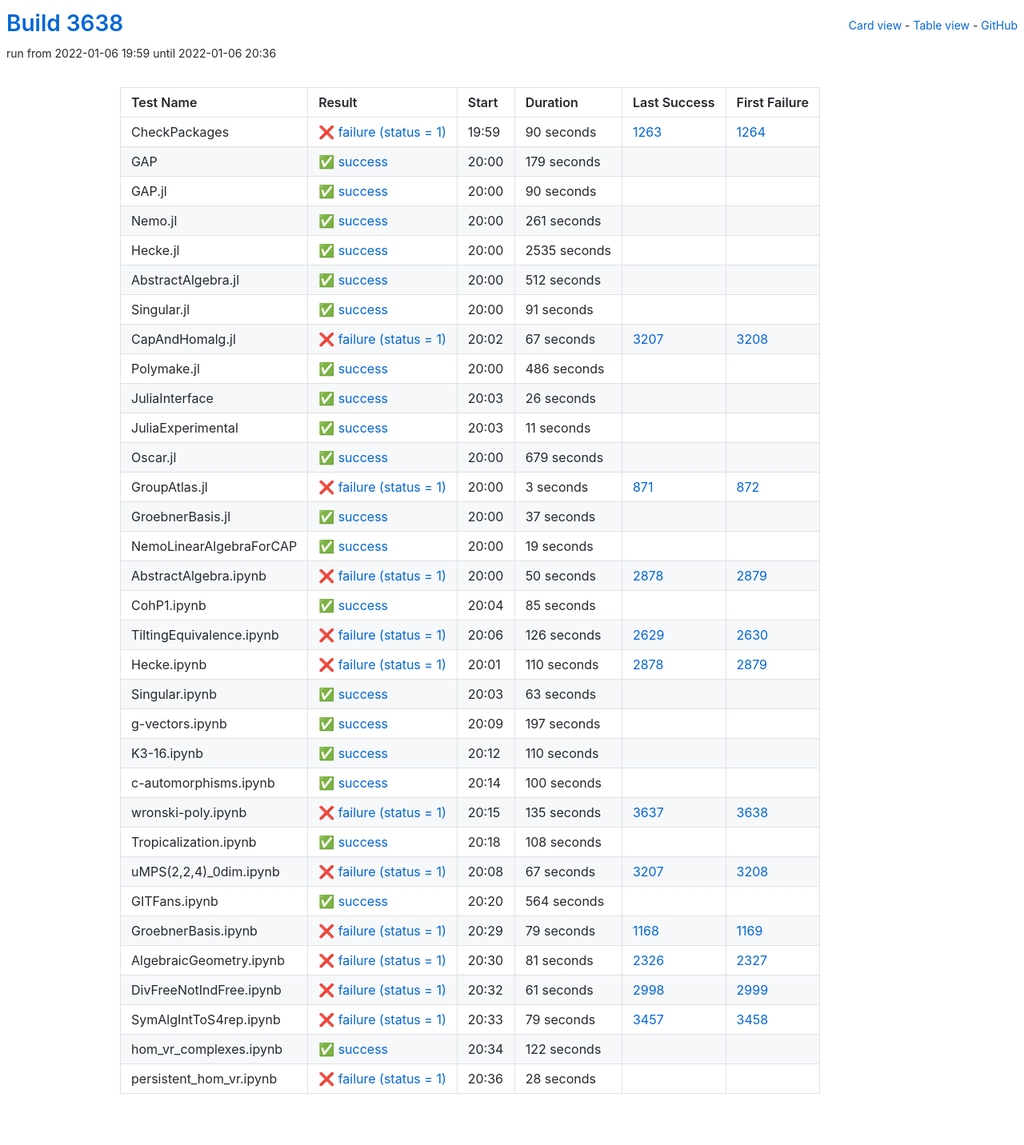
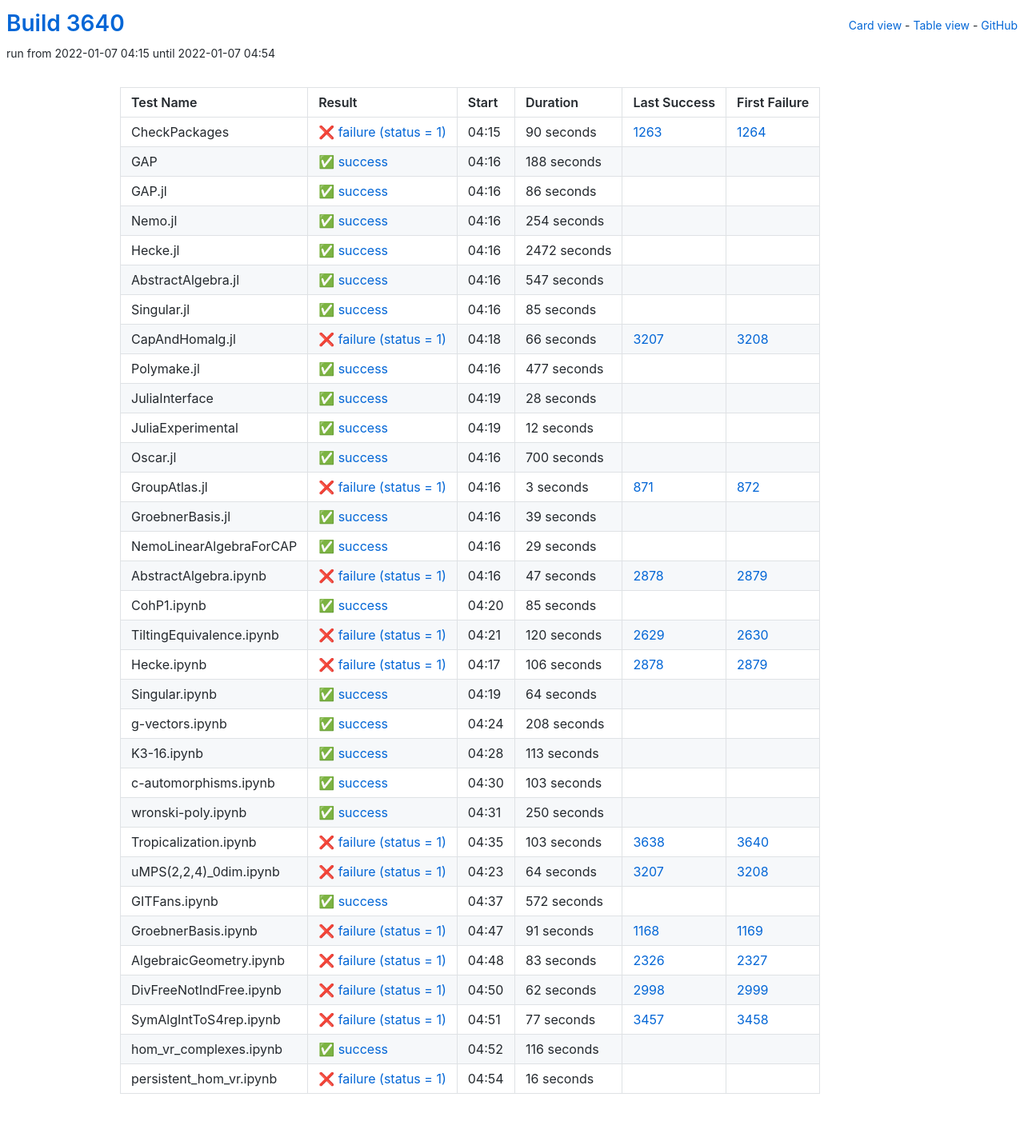
Before and after one commit to oscar-system/oscar-ci-status-stable, a Jekyll site: the page built from table.html, in a window 1280 px wide. Shown: the whole page at 80% size. Built offline with Jekyll 4.4.1, drawn with Linux system fonts in a browser that asks for light colours.

Commit message:
Build #3640

```diff
--- a/_data/ci.yml
+++ b/_data/ci.yml
@@ -1,6 +1,6 @@
 ---
-build: 3638
-build_url: https://oscarci.mathematik.uni-kl.de/job/oscar-stable/3638/
+build: 3640
+build_url: https://oscarci.mathematik.uni-kl.de/job/oscar-stable/3640/
 job: oscar-stable
 organization: oscar-system
 repo: oscar-ci-status-stable
@@ -8,8 +8,8 @@ repourl: https://github.com/oscar-system/oscar-ci-status-stable
 tests:
 - name: CheckPackages
   id: checkpackages
-  log: https://oscarci.mathematik.uni-kl.de/job/oscar-stable/3638/artifact/logs/build-3638/CheckPackages.log
-  start: 2022-01-06 19:59
+  log: https://oscarci.mathematik.uni-kl.de/job/oscar-stable/3640/artifact/logs/build-3640/CheckPackages.log
+  start: 2022-01-07 04:15
   success: false
   exitcode: 1
   status: failure
@@ -20,140 +20,140 @@ tests:
   first_failure_url: https://oscarci.mathematik.uni-kl.de/job/oscar-stable/1264/
 - name: GAP
   id: gap
-  log: https://oscarci.mathematik.uni-kl.de/job/oscar-stable/3638/artifact/logs/build-3638/GAP.log
-  start: 2022-01-06 20:00
+  log: https://oscarci.mathematik.uni-kl.de/job/oscar-stable/3640/artifact/logs/build-3640/GAP.log
+  start: 2022-01-07 04:16
   success: true
   exitcode: 0
   status: success
-  duration: 179
+  duration: 188
   last_success: false
   last_success_url:
   first_failure: false
   first_failure_url:
 - name: GAP.jl
   id: gap-jl
-  log: https://oscarci.mathematik.uni-kl.de/job/oscar-stable/3638/artifact/logs/build-3638/GAP.jl.log
-  start: 2022-01-06 20:00
+  log: https://oscarci.mathematik.uni-kl.de/job/oscar-stable/3640/artifact/logs/build-3640/GAP.jl.log
+  start: 2022-01-07 04:16
   success: true
   exitcode: 0
   status: success
-  duration: 90
+  duration: 86
   last_success: false
   last_success_url:
   first_failure: false
   first_failure_url:
 - name: Nemo.jl
   id: nemo-jl
-  log: https://oscarci.mathematik.uni-kl.de/job/oscar-stable/3638/artifact/logs/build-3638/Nemo.jl.log
-  start: 2022-01-06 20:00
+  log: https://oscarci.mathematik.uni-kl.de/job/oscar-stable/3640/artifact/logs/build-3640/Nemo.jl.log
+  start: 2022-01-07 04:16
   success: true
   exitcode: 0
   status: success
-  duration: 261
+  duration: 254
   last_success: false
   last_success_url:
   first_failure: false
   first_failure_url:
 - name: Hecke.jl
   id: hecke-jl
-  log: https://oscarci.mathematik.uni-kl.de/job/oscar-stable/3638/artifact/logs/build-3638/Hecke.jl.log
-  start: 2022-01-06 20:00
+  log: https://oscarci.mathematik.uni-kl.de/job/oscar-stable/3640/artifact/logs/build-3640/Hecke.jl.log
+  start: 2022-01-07 04:16
   success: true
   exitcode: 0
   status: success
-  duration: 2535
+  duration: 2472
   last_success: false
   last_success_url:
   first_failure: false
   first_failure_url:
 - name: AbstractAlgebra.jl
   id: abstractalgebra-jl
-  log: https://oscarci.mathematik.uni-kl.de/job/oscar-stable/3638/artifact/logs/build-3638/AbstractAlgebra.jl.log
-  start: 2022-01-06 20:00
+  log: https://oscarci.mathematik.uni-kl.de/job/oscar-stable/3640/artifact/logs/build-3640/AbstractAlgebra.jl.log
+  start: 2022-01-07 04:16
   success: true
   exitcode: 0
   status: success
-  duration: 512
+  duration: 547
   last_success: false
   last_success_url:
   first_failure: false
   first_failure_url:
 - name: Singular.jl
   id: singular-jl
-  log: https://oscarci.mathematik.uni-kl.de/job/oscar-stable/3638/artifact/logs/build-3638/Singular.jl.log
-  start: 2022-01-06 20:00
+  log: https://oscarci.mathematik.uni-kl.de/job/oscar-stable/3640/artifact/logs/build-3640/Singular.jl.log
+  start: 2022-01-07 04:16
   success: true
   exitcode: 0
   status: success
-  duration: 91
+  duration: 85
   last_success: false
   last_success_url:
   first_failure: false
   first_failure_url:
 - name: CapAndHomalg.jl
   id: capandhomalg-jl
-  log: https://oscarci.mathematik.uni-kl.de/job/oscar-stable/3638/artifact/logs/build-3638/CapAndHomalg.jl.log
-  start: 2022-01-06 20:02
+  log: https://oscarci.mathematik.uni-kl.de/job/oscar-stable/3640/artifact/logs/build-3640/CapAndHomalg.jl.log
+  start: 2022-01-07 04:18
   success: false
   exitcode: 1
   status: failure
-  duration: 67
+  duration: 66
   last_success: 3207
   last_success_url: https://oscarci.mathematik.uni-kl.de/job/oscar-stable/3207/
   first_failure: 3208
   first_failure_url: https://oscarci.mathematik.uni-kl.de/job/oscar-stable/3208/
 - name: Polymake.jl
   id: polymake-jl
-  log: https://oscarci.mathematik.uni-kl.de/job/oscar-stable/3638/artifact/logs/build-3638/Polymake.jl.log
-  start: 2022-01-06 20:00
+  log: https://oscarci.mathematik.uni-kl.de/job/oscar-stable/3640/artifact/logs/build-3640/Polymake.jl.log
+  start: 2022-01-07 04:16
   success: true
   exitcode: 0
   status: success
-  duration: 486
+  duration: 477
   last_success: false
   last_success_url:
   first_failure: false
   first_failure_url:
 - name: JuliaInterface
   id: juliainterface
-  log: https://oscarci.mathematik.uni-kl.de/job/oscar-stable/3638/artifact/logs/build-3638/JuliaInterface.log
-  start: 2022-01-06 20:03
+  log: https://oscarci.mathematik.uni-kl.de/job/oscar-stable/3640/artifact/logs/build-3640/JuliaInterface.log
+  start: 2022-01-07 04:19
   success: true
   exitcode: 0
   status: success
-  duration: 26
+  duration: 28
   last_success: false
   last_success_url:
   first_failure: false
   first_failure_url:
 - name: JuliaExperimental
   id: juliaexperimental
-  log: https://oscarci.mathematik.uni-kl.de/job/oscar-stable/3638/artifact/logs/build-3638/JuliaExperimental.log
-  start: 2022-01-06 20:03
+  log: https://oscarci.mathematik.uni-kl.de/job/oscar-stable/3640/artifact/logs/build-3640/JuliaExperimental.log
+  start: 2022-01-07 04:19
   success: true
   exitcode: 0
   status: success
-  duration: 11
+  duration: 12
   last_success: false
   last_success_url:
   first_failure: false
   first_failure_url:
 - name: Oscar.jl
   id: oscar-jl
-  log: https://oscarci.mathematik.uni-kl.de/job/oscar-stable/3638/artifact/logs/build-3638/Oscar.jl.log
-  start: 2022-01-06 20:00
+  log: https://oscarci.mathematik.uni-kl.de/job/oscar-stable/3640/artifact/logs/build-3640/Oscar.jl.log
+  start: 2022-01-07 04:16
   success: true
   exitcode: 0
   status: success
-  duration: 679
+  duration: 700
   last_success: false
   last_success_url:
   first_failure: false
   first_failure_url:
 - name: GroupAtlas.jl
   id: groupatlas-jl
-  log: https://oscarci.mathematik.uni-kl.de/job/oscar-stable/3638/artifact/logs/build-3638/GroupAtlas.jl.log
-  start: 2022-01-06 20:00
+  log: https://oscarci.mathematik.uni-kl.de/job/oscar-stable/3640/artifact/logs/build-3640/GroupAtlas.jl.log
+  start: 2022-01-07 04:16
   success: false
   exitcode: 1
   status: failure
@@ -164,44 +164,44 @@ tests:
   first_failure_url: https://oscarci.mathematik.uni-kl.de/job/oscar-stable/872/
 - name: GroebnerBasis.jl
   id: groebnerbasis-jl
-  log: https://oscarci.mathematik.uni-kl.de/job/oscar-stable/3638/artifact/logs/build-3638/GroebnerBasis.jl.log
-  start: 2022-01-06 20:00
+  log: https://oscarci.mathematik.uni-kl.de/job/oscar-stable/3640/artifact/logs/build-3640/GroebnerBasis.jl.log
+  start: 2022-01-07 04:16
   success: true
   exitcode: 0
   status: success
-  duration: 37
+  duration: 39
   last_success: false
   last_success_url:
   first_failure: false
   first_failure_url:
 - name: NemoLinearAlgebraForCAP
   id: nemolinearalgebraforcap
-  log: https://oscarci.mathematik.uni-kl.de/job/oscar-stable/3638/artifact/logs/build-3638/NemoLinearAlgebraForCAP.log
-  start: 2022-01-06 20:00
+  log: https://oscarci.mathematik.uni-kl.de/job/oscar-stable/3640/artifact/logs/build-3640/NemoLinearAlgebraForCAP.log
+  start: 2022-01-07 04:16
   success: true
   exitcode: 0
   status: success
-  duration: 19
+  duration: 29
   last_success: false
   last_success_url:
   first_failure: false
   first_failure_url:
 - name: AbstractAlgebra.ipynb
   id: abstractalgebra-ipynb
-  log: https://oscarci.mathematik.uni-kl.de/job/oscar-stable/3638/artifact/logs/build-3638/AbstractAlgebra.ipynb.log
-  start: 2022-01-06 20:00
+  log: https://oscarci.mathematik.uni-kl.de/job/oscar-stable/3640/artifact/logs/build-3640/AbstractAlgebra.ipynb.log
+  start: 2022-01-07 04:16
   success: false
   exitcode: 1
   status: failure
-  duration: 50
+  duration: 47
   last_success: 2878
   last_success_url: https://oscarci.mathematik.uni-kl.de/job/oscar-stable/2878/
   first_failure: 2879
   first_failure_url: https://oscarci.mathematik.uni-kl.de/job/oscar-stable/2879/
 - name: CohP1.ipynb
   id: cohp1-ipynb
-  log: https://oscarci.mathematik.uni-kl.de/job/oscar-stable/3638/artifact/logs/build-3638/CohP1.ipynb.log
-  start: 2022-01-06 20:04
+  log: https://oscarci.mathematik.uni-kl.de/job/oscar-stable/3640/artifact/logs/build-3640/CohP1.ipynb.log
+  start: 2022-01-07 04:20
   success: true
   exitcode: 0
   status: success
@@ -212,192 +212,192 @@ tests:
   first_failure_url:
 - name: TiltingEquivalence.ipynb
   id: tiltingequivalence-ipynb
-  log: https://oscarci.mathematik.uni-kl.de/job/oscar-stable/3638/artifact/logs/build-3638/TiltingEquivalence.ipynb.log
-  start: 2022-01-06 20:06
+  log: https://oscarci.mathematik.uni-kl.de/job/oscar-stable/3640/artifact/logs/build-3640/TiltingEquivalence.ipynb.log
+  start: 2022-01-07 04:21
   success: false
   exitcode: 1
   status: failure
-  duration: 126
+  duration: 120
   last_success: 2629
   last_success_url: https://oscarci.mathematik.uni-kl.de/job/oscar-stable/2629/
   first_failure: 2630
   first_failure_url: https://oscarci.mathematik.uni-kl.de/job/oscar-stable/2630/
 - name: Hecke.ipynb
   id: hecke-ipynb
-  log: https://oscarci.mathematik.uni-kl.de/job/oscar-stable/3638/artifact/logs/build-3638/Hecke.ipynb.log
-  start: 2022-01-06 20:01
+  log: https://oscarci.mathematik.uni-kl.de/job/oscar-stable/3640/artifact/logs/build-3640/Hecke.ipynb.log
+  start: 2022-01-07 04:17
   success: false
   exitcode: 1
   status: failure
-  duration: 110
+  duration: 106
   last_success: 2878
   last_success_url: https://oscarci.mathematik.uni-kl.de/job/oscar-stable/2878/
   first_failure: 2879
   first_failure_url: https://oscarci.mathematik.uni-kl.de/job/oscar-stable/2879/
 - name: Singular.ipynb
   id: singular-ipynb
-  log: https://oscarci.mathematik.uni-kl.de/job/oscar-stable/3638/artifact/logs/build-3638/Singular.ipynb.log
-  start: 2022-01-06 20:03
+  log: https://oscarci.mathematik.uni-kl.de/job/oscar-stable/3640/artifact/logs/build-3640/Singular.ipynb.log
+  start: 2022-01-07 04:19
   success: true
   exitcode: 0
   status: success
-  duration: 63
+  duration: 64
   last_success: false
   last_success_url:
   first_failure: false
   first_failure_url:
 - name: g-vectors.ipynb
   id: g-vectors-ipynb
-  log: https://oscarci.mathematik.uni-kl.de/job/oscar-stable/3638/artifact/logs/build-3638/g-vectors.ipynb.log
-  start: 2022-01-06 20:09
+  log: https://oscarci.mathematik.uni-kl.de/job/oscar-stable/3640/artifact/logs/build-3640/g-vectors.ipynb.log
+  start: 2022-01-07 04:24
   success: true
   exitcode: 0
   status: success
-  duration: 197
+  duration: 208
   last_success: false
   last_success_url:
   first_failure: false
   first_failure_url:
 - name: K3-16.ipynb
   id: k3-16-ipynb
-  log: https://oscarci.mathematik.uni-kl.de/job/oscar-stable/3638/artifact/logs/build-3638/K3-16.ipynb.log
-  start: 2022-01-06 20:12
+  log: https://oscarci.mathematik.uni-kl.de/job/oscar-stable/3640/artifact/logs/build-3640/K3-16.ipynb.log
+  start: 2022-01-07 04:28
   success: true
   exitcode: 0
   status: success
-  duration: 110
+  duration: 113
   last_success: false
   last_success_url:
   first_failure: false
   first_failure_url:
 - name: c-automorphisms.ipynb
   id: c-automorphisms-ipynb
-  log: https://oscarci.mathematik.uni-kl.de/job/oscar-stable/3638/artifact/logs/build-3638/c-automorphisms.ipynb.log
-  start: 2022-01-06 20:14
+  log: https://oscarci.mathematik.uni-kl.de/job/oscar-stable/3640/artifact/logs/build-3640/c-automorphisms.ipynb.log
+  start: 2022-01-07 04:30
   success: true
   exitcode: 0
   status: success
-  duration: 100
+  duration: 103
   last_success: false
   last_success_url:
   first_failure: false
   first_failure_url:
 - name: wronski-poly.ipynb
   id: wronski-poly-ipynb
-  log: https://oscarci.mathematik.uni-kl.de/job/oscar-stable/3638/artifact/logs/build-3638/wronski-poly.ipynb.log
-  start: 2022-01-06 20:15
-  success: false
-  exitcode: 1
-  status: failure
-  duration: 135
-  last_success: 3637
-  last_success_url: https://oscarci.mathematik.uni-kl.de/job/oscar-stable/3637/
-  first_failure: 3638
-  first_failure_url: https://oscarci.mathematik.uni-kl.de/job/oscar-stable/3638/
-- name: Tropicalization.ipynb
-  id: tropicalization-ipynb
-  log: https://oscarci.mathematik.uni-kl.de/job/oscar-stable/3638/artifact/logs/build-3638/Tropicalization.ipynb.log
-  start: 2022-01-06 20:18
+  log: https://oscarci.mathematik.uni-kl.de/job/oscar-stable/3640/artifact/logs/build-3640/wronski-poly.ipynb.log
+  start: 2022-01-07 04:31
   success: true
   exitcode: 0
   status: success
-  duration: 108
+  duration: 250
   last_success: false
   last_success_url:
   first_failure: false
   first_failure_url:
-- name: uMPS(2,2,4)_0dim.ipynb
-  id: umps-2-2-4-0dim-ipynb
-  log: https://oscarci.mathematik.uni-kl.de/job/oscar-stable/3638/artifact/logs/build-3638/uMPS-2-2-4-_0dim.ipynb.log
-  start: 2022-01-06 20:08
+- name: Tropicalization.ipynb
+  id: tropicalization-ipynb
+  log: https://oscarci.mathematik.uni-kl.de/job/oscar-stable/3640/artifact/logs/build-3640/Tropicalization.ipynb.log
+  start: 2022-01-07 04:35
   success: false
   exitcode: 1
   status: failure
-  duration: 67
+  duration: 103
+  last_success: 3638
+  last_success_url: https://oscarci.mathematik.uni-kl.de/job/oscar-stable/3638/
+  first_failure: 3640
+  first_failure_url: https://oscarci.mathematik.uni-kl.de/job/oscar-stable/3640/
+- name: uMPS(2,2,4)_0dim.ipynb
+  id: umps-2-2-4-0dim-ipynb
+  log: https://oscarci.mathematik.uni-kl.de/job/oscar-stable/3640/artifact/logs/build-3640/uMPS-2-2-4-_0dim.ipynb.log
+  start: 2022-01-07 04:23
+  success: false
+  exitcode: 1
+  status: failure
+  duration: 64
   last_success: 3207
   last_success_url: https://oscarci.mathematik.uni-kl.de/job/oscar-stable/3207/
   first_failure: 3208
   first_failure_url: https://oscarci.mathematik.uni-kl.de/job/oscar-stable/3208/
 - name: GITFans.ipynb
   id: gitfans-ipynb
-  log: https://oscarci.mathematik.uni-kl.de/job/oscar-stable/3638/artifact/logs/build-3638/GITFans.ipynb.log
-  start: 2022-01-06 20:20
+  log: https://oscarci.mathematik.uni-kl.de/job/oscar-stable/3640/artifact/logs/build-3640/GITFans.ipynb.log
+  start: 2022-01-07 04:37
   success: true
   exitcode: 0
   status: success
-  duration: 564
+  duration: 572
   last_success: false
   last_success_url:
   first_failure: false
   first_failure_url:
 - name: GroebnerBasis.ipynb
   id: groebnerbasis-ipynb
-  log: https://oscarci.mathematik.uni-kl.de/job/oscar-stable/3638/artifact/logs/build-3638/GroebnerBasis.ipynb.log
-  start: 2022-01-06 20:29
+  log: https://oscarci.mathematik.uni-kl.de/job/oscar-stable/3640/artifact/logs/build-3640/GroebnerBasis.ipynb.log
+  start: 2022-01-07 04:47
   success: false
   exitcode: 1
   status: failure
-  duration: 79
+  duration: 91
   last_success: 1168
   last_success_url: https://oscarci.mathematik.uni-kl.de/job/oscar-stable/1168/
   first_failure: 1169
   first_failure_url: https://oscarci.mathematik.uni-kl.de/job/oscar-stable/1169/
 - name: AlgebraicGeometry.ipynb
   id: algebraicgeometry-ipynb
-  log: https://oscarci.mathematik.uni-kl.de/job/oscar-stable/3638/artifact/logs/build-3638/AlgebraicGeometry.ipynb.log
-  start: 2022-01-06 20:30
+  log: https://oscarci.mathematik.uni-kl.de/job/oscar-stable/3640/artifact/logs/build-3640/AlgebraicGeometry.ipynb.log
+  start: 2022-01-07 04:48
   success: false
   exitcode: 1
   status: failure
-  duration: 81
+  duration: 83
   last_success: 2326
   last_success_url: https://oscarci.mathematik.uni-kl.de/job/oscar-stable/2326/
   first_failure: 2327
   first_failure_url: https://oscarci.mathematik.uni-kl.de/job/oscar-stable/2327/
 - name: DivFreeNotIndFree.ipynb
   id: divfreenotindfree-ipynb
-  log: https://oscarci.mathematik.uni-kl.de/job/oscar-stable/3638/artifact/logs/build-3638/DivFreeNotIndFree.ipynb.log
-  start: 2022-01-06 20:32
+  log: https://oscarci.mathematik.uni-kl.de/job/oscar-stable/3640/artifact/logs/build-3640/DivFreeNotIndFree.ipynb.log
+  start: 2022-01-07 04:50
   success: false
   exitcode: 1
   status: failure
-  duration: 61
+  duration: 62
   last_success: 2998
   last_success_url: https://oscarci.mathematik.uni-kl.de/job/oscar-stable/2998/
   first_failure: 2999
   first_failure_url: https://oscarci.mathematik.uni-kl.de/job/oscar-stable/2999/
 - name: SymAlgIntToS4rep.ipynb
   id: symalginttos4rep-ipynb
-  log: https://oscarci.mathematik.uni-kl.de/job/oscar-stable/3638/artifact/logs/build-3638/SymAlgIntToS4rep.ipynb.log
-  start: 2022-01-06 20:33
+  log: https://oscarci.mathematik.uni-kl.de/job/oscar-stable/3640/artifact/logs/build-3640/SymAlgIntToS4rep.ipynb.log
+  start: 2022-01-07 04:51
   success: false
   exitcode: 1
   status: failure
-  duration: 79
+  duration: 77
   last_success: 3457
   last_success_url: https://oscarci.mathematik.uni-kl.de/job/oscar-stable/3457/
   first_failure: 3458
   first_failure_url: https://oscarci.mathematik.uni-kl.de/job/oscar-stable/3458/
 - name: hom_vr_complexes.ipynb
   id: hom-vr-complexes-ipynb
-  log: https://oscarci.mathematik.uni-kl.de/job/oscar-stable/3638/artifact/logs/build-3638/hom_vr_complexes.ipynb.log
-  start: 2022-01-06 20:34
+  log: https://oscarci.mathematik.uni-kl.de/job/oscar-stable/3640/artifact/logs/build-3640/hom_vr_complexes.ipynb.log
+  start: 2022-01-07 04:52
   success: true
   exitcode: 0
   status: success
-  duration: 122
+  duration: 116
   last_success: false
   last_success_url:
   first_failure: false
   first_failure_url:
 - name: persistent_hom_vr.ipynb
   id: persistent-hom-vr-ipynb
-  log: https://oscarci.mathematik.uni-kl.de/job/oscar-stable/3638/artifact/logs/build-3638/persistent_hom_vr.ipynb.log
-  start: 2022-01-06 20:36
+  log: https://oscarci.mathematik.uni-kl.de/job/oscar-stable/3640/artifact/logs/build-3640/persistent_hom_vr.ipynb.log
+  start: 2022-01-07 04:54
   success: false
   exitcode: 1
   status: failure
-  duration: 28
+  duration: 16
   last_success: false
   last_success_url:
   first_failure: false
```
Also changed, not shown: README.md.
